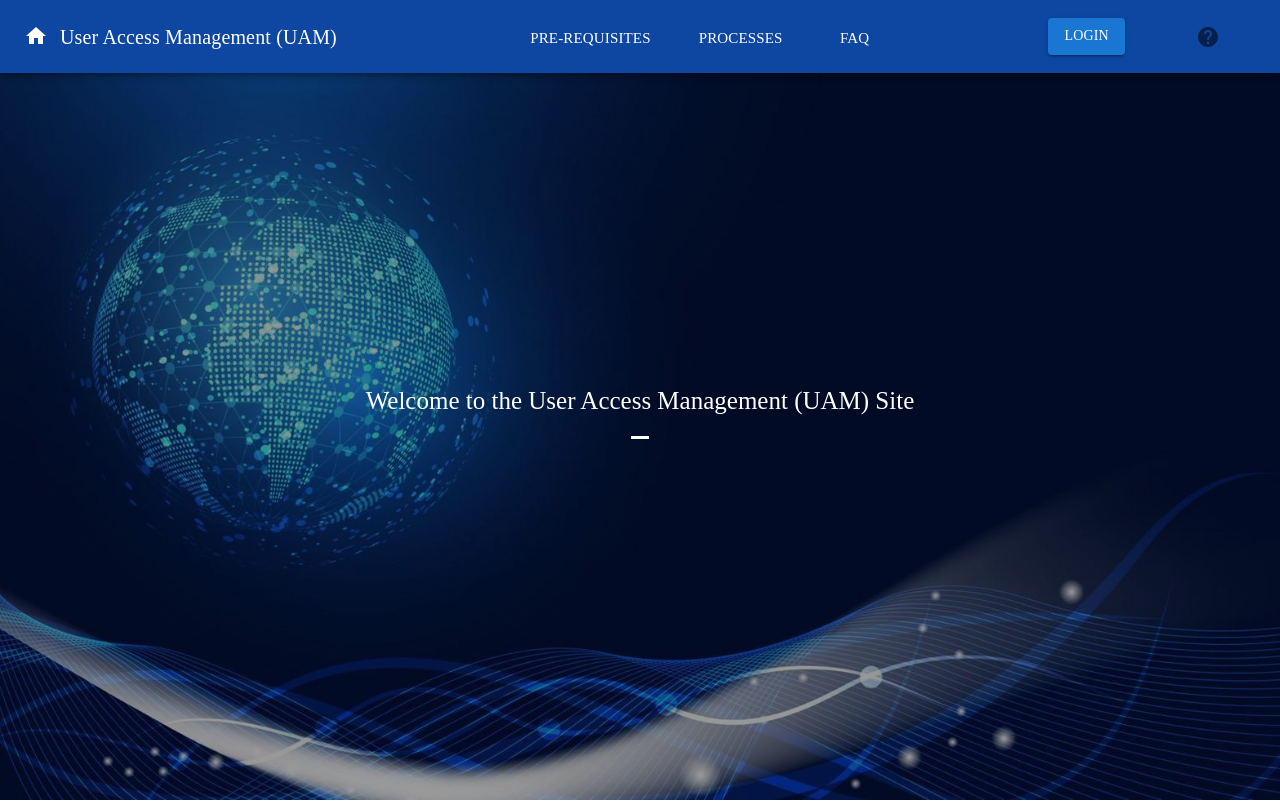
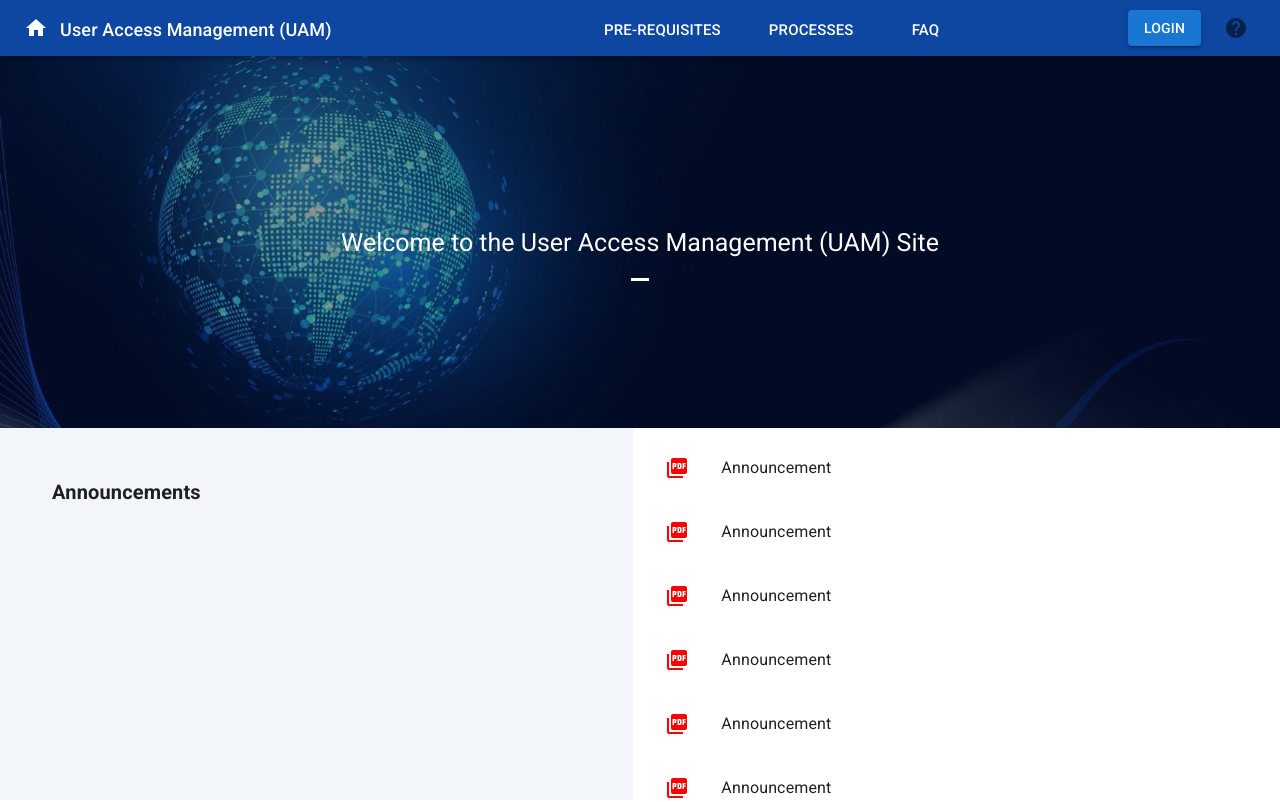
Before and after one commit to Jeromeoui/UAMFront, a React (Create React App) app: page / in a window 1280 px wide. Shown: the top 802 px of the page. Built offline with nearby package versions, Linux system fonts and the light colour scheme.

Commit message:
Update: Footer, DocList, Resizing
Updates:
-Footer and Doclist resizing
-Fixed rendered window to under the header
-Roboto font
-Reformatted announcements
-Hover, active fonts
-Cleaned up console errors (keys)
-Cleaned up console error on grid item

```diff
--- a/package.json
+++ b/package.json
@@ -16,6 +16,7 @@
     "react-dom": "^18.2.0",
     "react-router-dom": "^6.14.2",
     "react-scripts": "5.0.1",
+    "typeface-roboto": "^1.1.13",
     "web-vitals": "^2.1.4"
   },
   "scripts": {
--- a/src/App.css
+++ b/src/App.css
@@ -36,3 +36,8 @@
     transform: rotate(360deg);
   }
 }
+
+.content {
+  position: relative;
+  top: 56px; /* Adjust this value based on the height of your AppBar/Header */
+}
--- a/src/App.js
+++ b/src/App.js
@@ -1,11 +1,7 @@
 import './App.css';
-import SideMenu from './components/SideMenu';
 import Header from './components/Header'
 import React from 'react';
-import Box from '@mui/material/Box';
 import { CssBaseline } from '@mui/material';
-import ButtonBaseDemo from './components/HomeImage';
-import HomeImage from './components/HomeImage';
 import { createTheme, ThemeProvider } from '@mui/material/styles';
 
 import { BrowserRouter as Router, Routes, Route } from 'react-router-dom';
@@ -15,28 +11,23 @@ import Processes from './components/Processes';
 import FAQ from './components/FAQ';
 import Footer from './components/Footer';
 import NotFound from './NotFound';
+import 'typeface-roboto';
 
 function App() {
 
   const theme = createTheme({
     typography: {
-      fontFamily: 'Neogrotesk',
+      fontFamily: 'Roboto',
     },
   });
-
-  const [isSideMenuOpen, setSideMenu] = React.useState(false);
-
-  const handleToggleMenu = () => {
-    setSideMenu(!isSideMenuOpen);
-  };
 
   return (
     <div className="App" >
       <ThemeProvider theme={theme}>
       <CssBaseline/>
       <Router>
-      <Header onMenuClick={handleToggleMenu}/>
-        <SideMenu isOpen={isSideMenuOpen}/>
+      <Header/>
+      <div className='content'>
         <Routes>
           <Route exact path="/" element={<Home/>} />
           <Route path="/prereqs" element={<PreReqs/>} />
@@ -45,6 +36,7 @@ function App() {
           <Route path="*" element={<NotFound/>} />
         </Routes>
         <Footer/>
+      </div>
       </Router>
       </ThemeProvider>
     </div>
--- a/src/components/DocumentList.js
+++ b/src/components/DocumentList.js
@@ -17,45 +17,47 @@ import FolderIcon from '@mui/icons-material/Folder';
 import DeleteIcon from '@mui/icons-material/Delete';
 import PictureAsPdfIcon from '@mui/icons-material/PictureAsPdf';
 import { ListItemButton } from '@mui/material';
-
-function generate(element) {
-    return [0, 1, 2].map((value) =>
-      React.cloneElement(element, {
-        key: value,
-      }),
-    );
-  }
+import { useState, useEffect } from 'react';
 
 const Demo = styled('div')(({ theme }) => ({
     backgroundColor: theme.palette.background.paper,
   }));
 
 export default function DocList({title, documents}){
-    const [dense, setDense] = React.useState(false);
-    const [secondary, setSecondary] = React.useState(false);
-    // const {title} = prop1;
-    // const {documents} = prop2;
+
+    const [WindowWidth, setScreenWidth] = useState(window.innerWidth);
+    const [WindowHeight, setScreenHeight] = useState((window.innerHeight-56)/2);
+
+    useEffect(() => {
+        const handleResize = () => {
+        setScreenWidth(window.innerWidth);
+        setScreenHeight((window.innerHeight-56)/2);
+        };
+
+        window.addEventListener('resize', handleResize);
+    }, []);
 
     return (
         <Grid item xs={12} md={6} >
-            <Grid container direction="column" alignItems="flex" display='flex'>
-
+            <Grid container direction="column" alignItems="flex" display='flex' sx={{height: WindowHeight, backgroundColor: "#F2F5FA"}}>
+                <Grid item xs={12} sx={{ p: 2 }}>
                 <Typography sx={{ mt: 4, mb: 2, pl: 4.5 }} variant="h6" component="div" align="left" fontWeight="bold">
                     {title}
                 </Typography>
-                <Box sx={{ height: '250px', overflow: 'auto' }}>
+                </Grid>
+                <Grid item xs={12} sx={{ height: WindowHeight, minHeight: WindowHeight, overflow: 'auto', flexGrow: 1 }}>
                 <Demo>
-                    <List dense={dense}>
+                    <List style={{minHeight: WindowHeight}}>
                         {
-                            documents.map((item) => (
-                                <ListItem>
+                            documents.map((item, index) => (
+                                <ListItem key={index}>
                                     <ListItemButton component="a" href={item.url}>
                                         <ListItemIcon>
                                             <PictureAsPdfIcon style={{ color: '#ff0000' }} />
                                         </ListItemIcon>
                                         <ListItemText
                                             primary={item.docname}
-                                            secondary={secondary ? 'Secondary text' : null}
+                                            // secondary={secondary ? 'Test' : "Test"}
                                         />
                                     </ListItemButton>
                                 </ListItem>
@@ -63,7 +65,7 @@ export default function DocList({title, documents}){
                         }
                     </List>
                 </Demo>
-                </Box>
+                </Grid>
             </Grid>
         </Grid>
     );
--- a/src/components/Footer.js
+++ b/src/components/Footer.js
@@ -1,20 +1,22 @@
 import { useEffect, useState } from 'react';
-import { Box } from '@mui/system';
+import { Box, minHeight } from '@mui/system';
 import Typography from '@mui/material/Typography';
-import { Container } from '@mui/material';
 import BackToTopButton from './BackToTop';
 
 export default function Footer() {
     const [WindowWidth, setScreenWidth] = useState(window.innerWidth);
-    const [WindowHeight, setScreenHeight] = useState(window.innerHeight / 7);
+    const [WindowHeight, setScreenHeight] = useState(window.innerHeight/7);
 
     useEffect(() => {
         const handleResize = () => {
         setScreenWidth(window.innerWidth);
-        setScreenHeight(window.innerHeight / 5);
+        setScreenHeight(window.innerHeight/7);
         };
 
         window.addEventListener('resize', handleResize);
+        return () => {
+            window.removeEventListener('resize', handleResize);
+        };
     }, []);
 
     const BoxStyles = {
@@ -25,17 +27,12 @@ export default function Footer() {
         py: 6,
         display: 'flex',
         alignItems: 'center',
+        justifyContent: 'center',
+
       };
 
     return (
         <Box style={BoxStyles}>
-            <Container maxWidth="lg">
-                {/* <Typography
-                    variant="h6"
-                    align="center"
-                    gutterBottom color="white">
-                    Test
-                </Typography> */}
                 <BackToTopButton/>
                 <Typography
                     variant="subtitle1"
@@ -45,7 +42,6 @@ export default function Footer() {
                     component="p">
                     For any further queries, kindly contact the UAM team via UAM@ihis.com.sg
                 </Typography>
-            </Container>
         </Box>
     );
 }
--- a/src/components/Header.js
+++ b/src/components/Header.js
@@ -15,6 +15,8 @@ import { useMediaQuery } from '@mui/material';
 import { Link } from 'react-router-dom';
 import HomeIcon from '@mui/icons-material/Home';
 import { responsiveFontSizes, createTheme, ThemeProvider } from '@mui/material/styles';
+import { height } from '@mui/system';
+import { NavLink } from 'react-router-dom';
 
 const pages = [
   {
@@ -37,7 +39,13 @@ export default function SearchAppBar({onMenuClick}) {
 
   return (
     <Box sx={{ flexGrow: 1 }}>
-      <AppBar position="fixed" sx={{backgroundColor: '#0d47a1', zIndex: (theme) => theme.zIndex.drawer + 1 }}>
+      <AppBar
+        position="fixed"
+        sx={{
+          backgroundColor: '#0d47a1',
+          zIndex: (theme) => theme.zIndex.drawer + 1,
+          height: '56px',
+        }} >
         <Toolbar>
         <Grid
             container spacing={1}
@@ -46,7 +54,8 @@ export default function SearchAppBar({onMenuClick}) {
             alignItems="center">
 
         <Grid item xs={7} md={4}>
-          <Link to="/" style={{ textDecoration: 'none', color: 'white', display: 'flex',
+          <Link to="/" style={{ textDecoration: 'none', color: 'white', display: 'flex',}}
+            sx={{
               '&:hover': {
                 textDecoration: 'none',
                 color: 'blue'
@@ -54,15 +63,33 @@ export default function SearchAppBar({onMenuClick}) {
             }}>
           <Grid container alignItems="center" spacing={1.5}>
           <Grid item>
-            <HomeIcon style={{ marginTop: '6px' }}/>
+            <HomeIcon style={{ marginTop: '-2px', }}
+                            sx={{ '&:hover': {
+                              textDecoration: 'none',
+                              color: '#D2E7FF'
+                            },
+                            '&:active': {
+                              textDecoration: 'none',
+                              color: '#5EA7FB'
+                            },
+                            }}/>
           </Grid>
           <Grid item>
             <Typography
                 variant="h6"
-                style={{ marginTop: '1px', fontSize: '20px' }}
+                style={{ marginTop: '-4px', fontSize: '18px' }}
                 noWrap component="div"
                 // style={{ marginLeft : isXlScreen ? '-100px ': '-200px' }}
-                sx={{ flexGrow: 1 }}>
+                sx={{ flexGrow: 1,
+                    '&:hover': {
+                      textDecoration: 'none',
+                      color: '#D2E7FF'
+                    },
+                    '&:active': {
+                      textDecoration: 'none',
+                      color: '#5EA7FB'
+                    },
+                  }}>
                 User Access Management (UAM)
             </Typography>
             </Grid>
@@ -72,35 +99,62 @@ export default function SearchAppBar({onMenuClick}) {
         {isWindowMaximized && (
           <Grid item xs={3} md={4}>
             <Box sx={{ flexGrow: 1, display: { xs: "none", md: "flex", lg: "flex" }}}>
-            {pages.map((page) => (
+            {pages.map((page, index) => (
+              // <NavLink
+              //   key={page.title}
+              //   to={page.url}
+              //   style={{
+              //     textDecoration: 'none',
+              //   }}
+              //   activeStyle={{
+              //     color: 'blue', // Change the color for the active page
+              //   }}
+              // >
               <Button
-                key={page}
-                sx={{ my: 2, mx: {md: 0, lg: 2}, color: "white", display: "block",
+                key={index}
+                sx={{ my: 2.4, mx: {md: 0, lg: 2}, color: "white", display: "block",
                 fontSize: {md: "14px", lg: "15px"},
-                marginTop: '19px' }}
+                marginTop: '16px',
+                '&:hover': {
+                  textDecoration: 'none',
+                  color: '#D2E7FF'
+                },
+                '&:active': {
+                  textDecoration: 'none',
+                  color: '#5EA7FB'
+                },
+                }}
                 component='a'
                 href={page.url}
               >
                 {page.title}
               </Button>
+              // </NavLink>
             ))}
           </Box>
           </Grid>
         )}
         {isWindowMaximized && (
-          <Grid item xs={1}>
+        <div>
+          <Grid container alignItems="center" justifyContent="flex-end">
+          <Grid item>
               <Button variant="contained"
               component='a' href="https://hiskcuivsweb01.healthgrp.com.sg/uam"
-              style={{ marginLeft : isXlScreen ? '190px ': '60px' }}
+              style={{ marginRight : isXlScreen ? '20px ': '15px' }}
               >Login
               </Button>
           </Grid>
-        )}
-        <Grid item xs={1}>
+          <Grid item>
               <IconButton color="white" aria-label="add an alarm">
                   <HelpIcon/>
               </IconButton>
           </Grid>
+          </Grid>
+        </div>
+        // )}
+        // {isWindowMaximized && (
+
+        )}
         </Grid>
         </Toolbar>
       </AppBar>
--- a/src/components/Home.js
+++ b/src/components/Home.js
@@ -2,6 +2,7 @@ import DocList from "./DocumentList";
 import HomeImage from "./HomeImage";
 import Grid from "@mui/system/Unstable_Grid/Grid";
 import Typography from "@mui/material/Typography";
+import { Box } from "@mui/system";
 
 export default function Home() {
 
@@ -49,21 +50,43 @@ export default function Home() {
             docname: 'Announcement',
             url: '/pdf',
         },
+        {
+            docname: 'Announcement',
+            url: '/pdf',
+        },
+        {
+            docname: 'Announcement',
+            url: '/pdf',
+        },
+        {
+            docname: 'Announcement',
+            url: '/pdf',
+        },
+        {
+            docname: 'Announcement',
+            url: '/pdf',
+        },
+        {
+            docname: 'Announcement',
+            url: '/pdf',
+        },
     ];
 
     return (
         <div>
             {/* <PageHeader title='Home'/> */}
+            <Box xs={12}>
             <HomeImage/>
+            <DocList title="Announcements" documents={Announcements}/>
+            </Box>
             <About/>
-            <DocList title="Announcements" documents={Announcements}/>
             <DocList title="Useful Links" documents={docData}/>
         </div>
 
     );
 }
 
-function About(){
+export function About(){
     const about = {
             header: "About",
             summary: `Lorem ipsum dolor sit amet, consectetur adipiscing elit. Suspendisse
@@ -76,16 +99,18 @@ function About(){
     };
 
     return (
-        <Grid item xs={12} md={6} >
-            <Grid container direction="column" alignItems="flex" display='flex'>
+        <>
+        {/* <Grid container direction="column" alignItems="flex" display='flex'> */}
+        <Box>
+            {/* <Grid item  xs={12}> */}
                 <Typography sx={{ mt: 4, mb: 0, pl: 4.5 }} variant="h6" component="div" align="left" fontWeight="bold">
                     {about.header}
                 </Typography>
-                <Typography sx={{ mt: 4, mb: 0, pl: 4.5 }} variant="p" component="div" align="left">
+                <Typography sx={{ mt: 4, mb: 4, pl: 4.5 }} variant="p" component="div" align="left">
                     {about.summary}
                 </Typography>
-
-            </Grid>
-        </Grid>
+            {/* </Grid> */}
+        </Box>
+        </>
     );
 }
--- a/src/components/HomeImage.js
+++ b/src/components/HomeImage.js
@@ -82,12 +82,12 @@ const ImageMarked = styled('span')(({ theme }) => ({
 export default function HomeImage() {
 
   const [WindowWidth, setScreenWidth] = useState(window.innerWidth);
-  const [WindowHeight, setScreenHeight] = useState(window.innerHeight);
+  const [WindowHeight, setScreenHeight] = useState((window.innerHeight-56)/2);
 
   useEffect(() => {
     const handleResize = () => {
       setScreenWidth(window.innerWidth);
-      setScreenHeight(window.innerHeight);
+      setScreenHeight((window.innerHeight-56)/2);
     };
 
     window.addEventListener('resize', handleResize);
--- a/src/components/PageHeader.js
+++ b/src/components/PageHeader.js
@@ -6,7 +6,7 @@ export default function PageHeader(props) {
     const {title} = props;
     const containerStyles = {
         width: '100%',
-        height: '250px',
+        height: '200px',
         backgroundImage: `url(${require('./assets/PurpleDigitalNetwork1.jpg')})`,
         backgroundSize: 'cover',
         backgroundPosition: 'center',
--- a/src/components/PreReqs.js
+++ b/src/components/PreReqs.js
@@ -5,7 +5,7 @@ export default function PreReqs() {
     const PreReqData = [
         {
             qn: 'PreReq 1',
-            ans: `HAHALorem ipsum dolor sit amet, consectetur adipiscing elit. Suspendisse
+            ans: `Lorem ipsum dolor sit amet, consectetur adipiscing elit. Suspendisse
             malesuada lacus ex, sit amet blandit leo lobortis eget. Lorem ipsum dolor
             sit amet, consectetur adipiscing elit. Suspendisse malesuada lacus ex,
             sit amet blandit leo lobortis eget.`,
--- a/src/components/SideMenu.js
+++ /dev/null
@@ -1,69 +0,0 @@
-import React from 'react';
-import { makeStyles } from '@mui/styles';
-import { List, ListItem, ListItemText, ListItemButton, Drawer, Grid } from '@mui/material';
-import Box from '@mui/material/Box';
-import Switch from '@mui/material/Switch';
-import Collapse from '@mui/material/Collapse';
-import FormControlLabel from '@mui/material/FormControlLabel';
-
-const useStyles = makeStyles((theme) => ({
-  root: {
-    backgroundColor: theme.palette.background.default,
-    padding: theme.spacing(2),
-    width: '250px',
-  },
-  listItem: {
-    marginBottom: theme.spacing(1),
-  },
-}));
-
-
-
-function SideMenu({isOpen}) {
-  const classes = useStyles();
-
-//   const [checked, setChecked] = React.useState(false);
-
-//   const handleChange = () => {
-//     setChecked((prev) => !prev);
-//   };
-
-  return (
-    <Grid item xs={10}>
-        <Drawer anchor="left"
-            open={isOpen}
-            onClose={() => {}}
-            PaperProps={{
-                style: { position: 'absolute', top: '64px', height: 'calc(100% - 64px'},
-            }}
-            variant="static"
-            sx={{
-            width: 240,
-            flexShrink: 0,
-            [`& .MuiDrawer-paper`]: { width: 240, boxSizing: 'border-box' },
-            }}>
-            <div className={classes.root}>
-            <List>
-                <ListItemButton component="a" href="/" className={classes.listItem}>
-                <ListItemText primary="Home" />
-                </ListItemButton>
-                {/* <ListItemButton component="a" href="https://hiskcuivsweb01.healthgrp.com.sg/uam" className={classes.listItem}>
-                <ListItemText primary="Login" />
-                </ListItemButton> */}
-                <ListItemButton component="a" href="/prereqs" className={classes.listItem}>
-                <ListItemText primary="Pre-Requisites" />
-                </ListItemButton>
-                <ListItemButton component="a" href="/processes" className={classes.listItem}>
-                <ListItemText primary="Processes" />
-                </ListItemButton>
-                <ListItemButton component="a" href="/faq" className={classes.listItem}>
-                <ListItemText primary="FAQ" />
-                </ListItemButton>
-            </List>
-            </div>
-        </Drawer>
-    </Grid>
-  );
-}
-
-export default SideMenu;
```
Also changed, not shown: 1 other file (tests, documents, lock files or other folders). Lines whose indentation alone changed are shown as unchanged.
